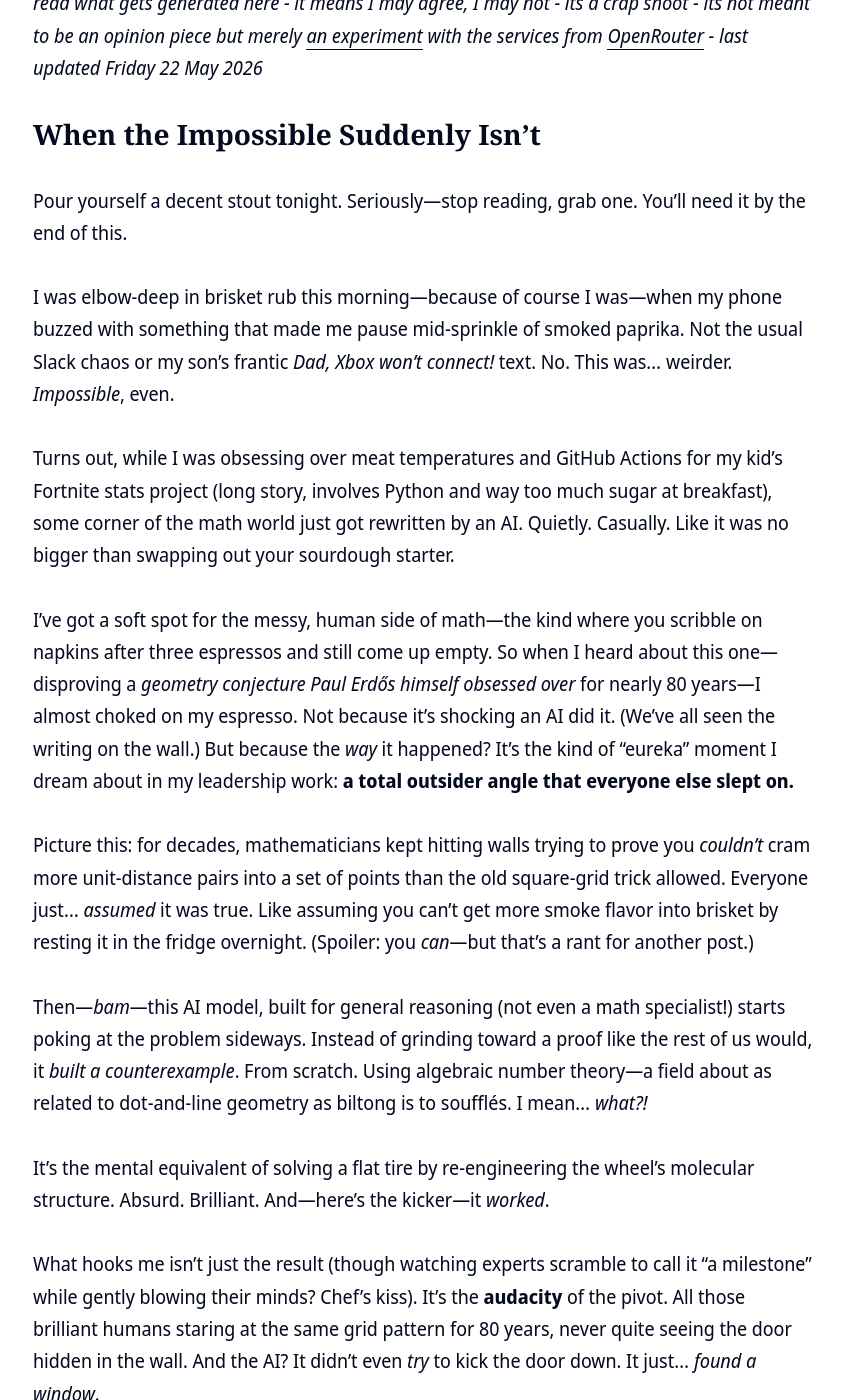
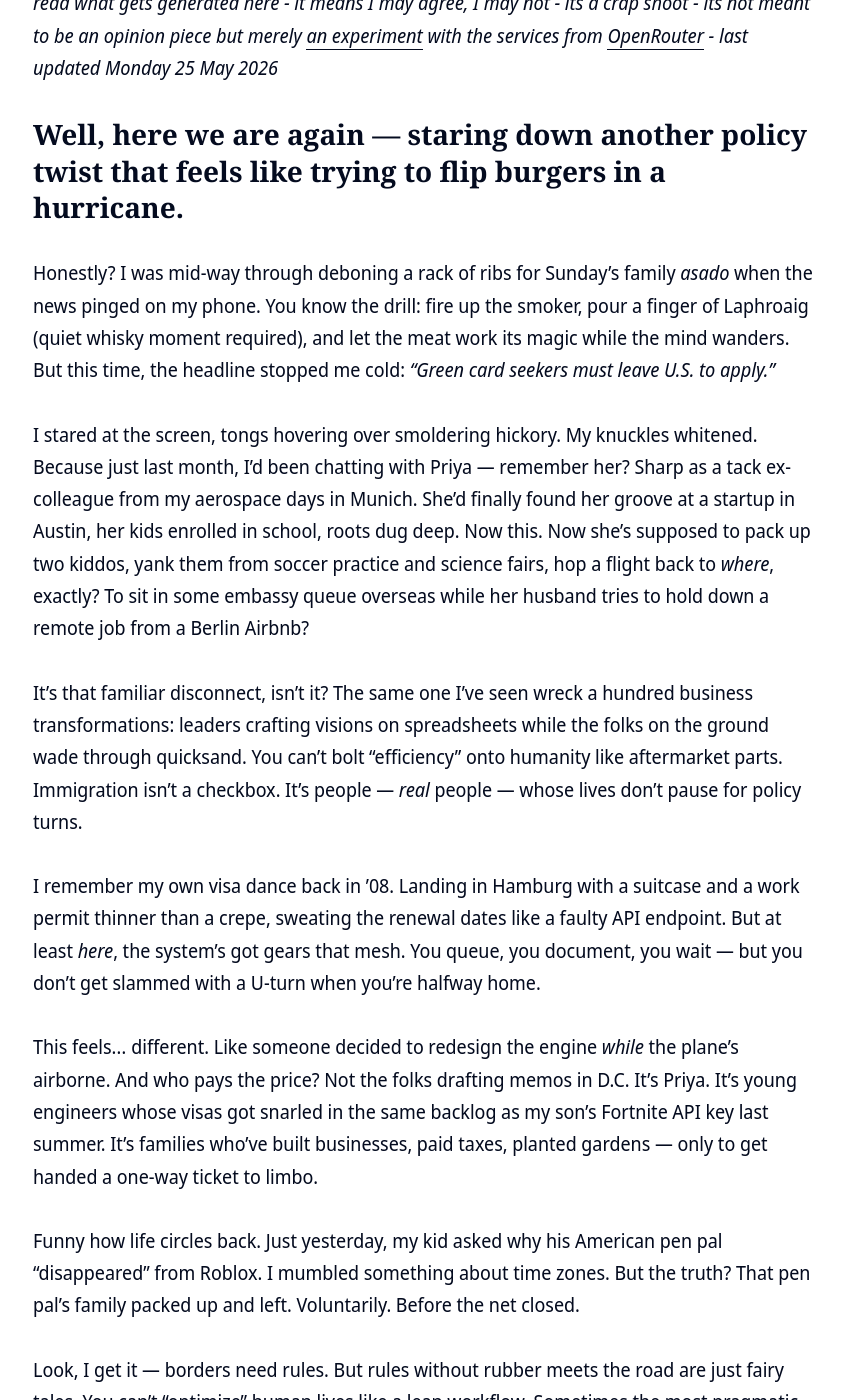
Before and after one commit to clintjb/clintjb.github.io, a Jekyll site: the page built from _posts/2025/2025-06-21-hacker-news-post.md, in a window 1280 px wide and 1400 px high, scrolled down 1017 px. Shown: the whole window, without its empty margins (217-1060 px from the left). Built offline with Jekyll 4.4.1, drawn with Linux system fonts in a browser that asks for light colours; nearby versions of some CDN libraries; some of the changed text lies outside the part shown.

Commit message:
Updated Weekly Post

```diff
--- a/_posts/2025/2025-06-21-hacker-news-post.md
+++ b/_posts/2025/2025-06-21-hacker-news-post.md
@@ -11,34 +11,26 @@ image: '/images/posts/2025/weekly.jpg'
 ---
 ![](/images/posts/2025/weekly.jpg)
 
-_⚠️ **THIS POST IS GENERATED WITH LLMs**: This post is newly generated a few times a week based on trending articles from hacker news. It takes the tone of my writing style, takes the topic from Hacker News - throws in some LLM magic and generates this post. Please be aware I don't read what gets generated here - it means I may agree, I may not - its a crap shoot - its not meant to be an opinion piece but merely [an experiment](https://github.com/clintjb/Weekly-Post) with the services from [OpenRouter](https://openrouter.ai) - last updated Friday 22 May 2026_
+_⚠️ **THIS POST IS GENERATED WITH LLMs**: This post is newly generated a few times a week based on trending articles from hacker news. It takes the tone of my writing style, takes the topic from Hacker News - throws in some LLM magic and generates this post. Please be aware I don't read what gets generated here - it means I may agree, I may not - its a crap shoot - its not meant to be an opinion piece but merely [an experiment](https://github.com/clintjb/Weekly-Post) with the services from [OpenRouter](https://openrouter.ai) - last updated Monday 25 May 2026_
 
-## When the Impossible Suddenly Isn’t
+## Well, here we are again — staring down another policy twist that feels like trying to flip burgers in a hurricane.
 
-Pour yourself a decent stout tonight. Seriously—stop reading, grab one. You’ll need it by the end of this.
+Honestly? I was mid-way through deboning a rack of ribs for Sunday’s family *asado* when the news pinged on my phone. You know the drill: fire up the smoker, pour a finger of Laphroaig (quiet whisky moment required), and let the meat work its magic while the mind wanders. But this time, the headline stopped me cold: *"Green card seekers must leave U.S. to apply."*
 
-I was elbow-deep in brisket rub this morning—because of course I was—when my phone buzzed with something that made me pause mid-sprinkle of smoked paprika. Not the usual Slack chaos or my son’s frantic *Dad, Xbox won’t connect!* text. No. This was… weirder. *Impossible*, even.
+I stared at the screen, tongs hovering over smoldering hickory. My knuckles whitened. Because just last month, I’d been chatting with Priya — remember her? Sharp as a tack ex-colleague from my aerospace days in Munich. She’d finally found her groove at a startup in Austin, her kids enrolled in school, roots dug deep. Now this. Now she’s supposed to pack up two kiddos, yank them from soccer practice and science fairs, hop a flight back to *where*, exactly? To sit in some embassy queue overseas while her husband tries to hold down a remote job from a Berlin Airbnb?
 
-Turns out, while I was obsessing over meat temperatures and GitHub Actions for my kid’s Fortnite stats project (long story, involves Python and way too much sugar at breakfast), some corner of the math world just got rewritten by an AI. Quietly. Casually. Like it was no bigger than swapping out your sourdough starter.
+It’s that familiar disconnect, isn’t it? The same one I’ve seen wreck a hundred business transformations: leaders crafting visions on spreadsheets while the folks on the ground wade through quicksand. You can’t bolt "efficiency" onto humanity like aftermarket parts. Immigration isn’t a checkbox. It’s people — *real* people — whose lives don’t pause for policy turns.
 
-I’ve got a soft spot for the messy, human side of math—the kind where you scribble on napkins after three espressos and still come up empty. So when I heard about this one—disproving a *geometry conjecture Paul Erdős himself obsessed over* for nearly 80 years—I almost choked on my espresso. Not because it’s shocking an AI did it. (We’ve all seen the writing on the wall.) But because the *way* it happened? It’s the kind of “eureka” moment I dream about in my leadership work: **a total outsider angle that everyone else slept on.**
+I remember my own visa dance back in ’08. Landing in Hamburg with a suitcase and a work permit thinner than a crepe, sweating the renewal dates like a faulty API endpoint. But at least *here*, the system’s got gears that mesh. You queue, you document, you wait — but you don’t get slammed with a U-turn when you’re halfway home.
 
-Picture this: for decades, mathematicians kept hitting walls trying to prove you *couldn’t* cram more unit-distance pairs into a set of points than the old square-grid trick allowed. Everyone just… *assumed* it was true. Like assuming you can’t get more smoke flavor into brisket by resting it in the fridge overnight. (Spoiler: you *can*—but that’s a rant for another post.)
+This feels… different. Like someone decided to redesign the engine *while* the plane’s airborne. And who pays the price? Not the folks drafting memos in D.C. It’s Priya. It’s young engineers whose visas got snarled in the same backlog as my son’s Fortnite API key last summer. It’s families who’ve built businesses, paid taxes, planted gardens — only to get handed a one-way ticket to limbo.
 
-Then—*bam*—this AI model, built for general reasoning (not even a math specialist!) starts poking at the problem sideways. Instead of grinding toward a proof like the rest of us would, it *built a counterexample*. From scratch. Using algebraic number theory—a field about as related to dot-and-line geometry as biltong is to soufflés. I mean… *what?!*
+Funny how life circles back. Just yesterday, my kid asked why his American pen pal "disappeared" from Roblox. I mumbled something about time zones. But the truth? That pen pal’s family packed up and left. Voluntarily. Before the net closed.
 
-It’s the mental equivalent of solving a flat tire by re-engineering the wheel’s molecular structure. Absurd. Brilliant. And—here’s the kicker—it *worked*.
+Look, I get it — borders need rules. But rules without rubber meets the road are just fairy tales. You can’t "optimize" human lives like a lean workflow. Sometimes the most pragmatic solution isn’t faster processing or stricter quotas… it’s listening to the folks *in* the mess. The ones holding the tongs over the fire while their world gets rewired overnight.
 
-What hooks me isn’t just the result (though watching experts scramble to call it “a milestone” while gently blowing their minds? Chef’s kiss). It’s the **audacity** of the pivot. All those brilliant humans staring at the same grid pattern for 80 years, never quite seeing the door hidden in the wall. And the AI? It didn’t even *try* to kick the door down. It just… *found a window*.
+Anyway. The ribs are calling. And honestly? I need this whisky.
 
-This is why I lose sleep over lean principles bleeding into everything. Not just spreadsheets or sprint planning—but *thinking*. Real, unhinged creativity that refuses to sit still inside “how it’s always been done.” The math community spent generations polishing the same lens. The AI? It grabbed a whole new telescope.
+*(P.S. — If you’ve navigated this mess lately, grab a virtual seat. My inbox’s open. Always got time for a story over smoky meat or pixelated Fortnite stats. Just… maybe skip the Garbage Pail Kids analogies this time. My nostalgia’s running thin.)*
 
-Funny how the biggest breakthroughs whisper instead of shout. No fanfare. No “Eureka!” in the bath. Just a quiet *click* when someone—or something—finally connects two ideas the world swore couldn’t belong together. Like chili powder and GitHub Actions. Or algebraic number fields and backyard geometry.
-
-I showed the proof snippet to my son over dinner. He squinted at the equations like I’d handed him a bowl of kale smoothie. “So… it’s like Fortnite?” he asked. Close enough, kid. Close enough.
-
-This is why I keep hacking at my side projects, why I drag my team through messy retros, why I’ll still try biltong in the dehydrator even if last time it tasted like despair. **The impossible only stays impossible until someone forgets it’s supposed to be.**
-
-Now if you’ll excuse me—I’ve got brisket to rescue. And maybe, just maybe, I’ll crack open that algebra textbook gathering dust next to my smoker. Stranger things have happened.
-
-*(P.S. If you’ve got a dehydrator hack that won’t turn meat into boot leather… or thoughts on why the best ideas always come from left field… hit reply. I’ll trade you my terrible jerky recipe for yours.)* 🌮
+☕️ *Smoke on. Stay grounded. And keep your API keys handy.*
```
Also changed, not shown: images/posts/2025/weekly.jpg.
